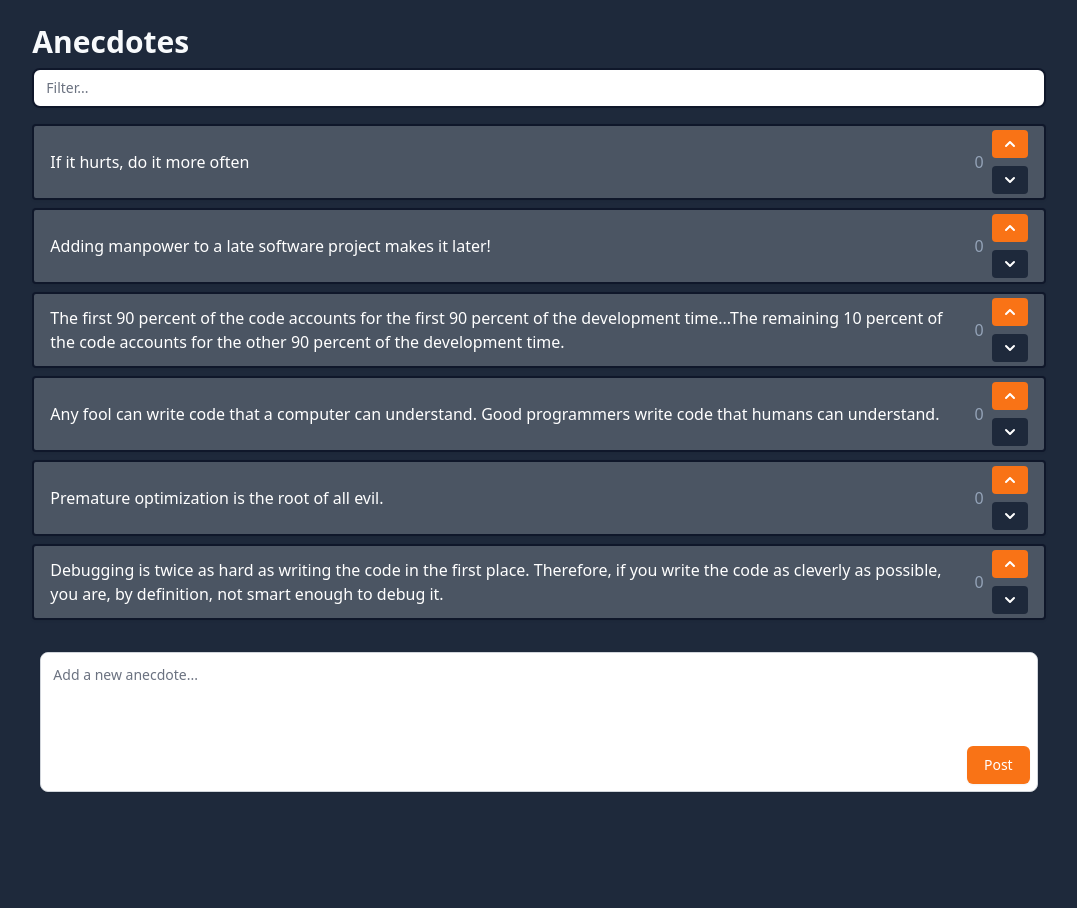
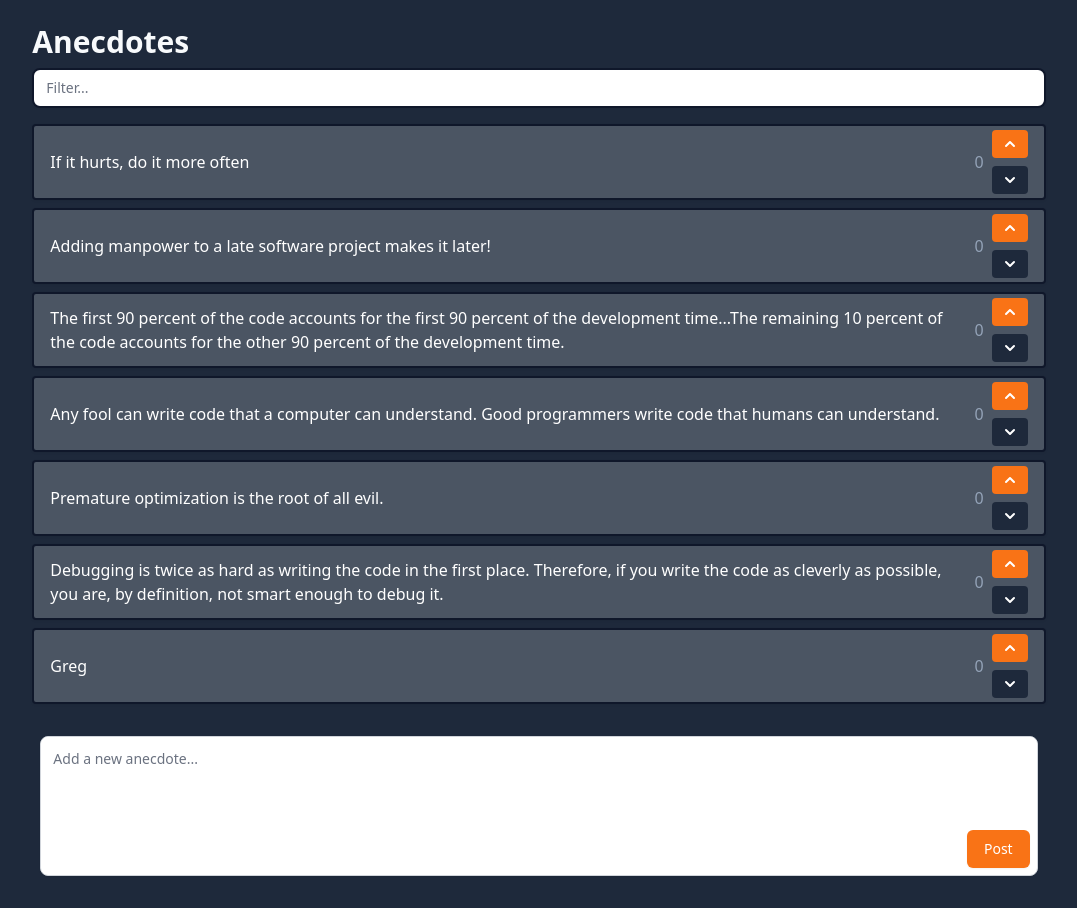
Before and after one commit to gjohnsx/fullstackopen, a React (Create React App) app in the folder part6/redux-anecdotes/: page / in a window 1280 px wide. Shown: the whole page, without its empty margins (101-1178 px from the left). Before the commit the page ends 824 px from the top, so only its background shows below. Built offline with nearby package versions, Linux system fonts and the light colour scheme; data requests are answered from the project's data file.

Commit message:
ex 6.16 redux thunk initialize anecdotes & add new anecdote

```diff
--- a/part6/redux-anecdotes/db.json
+++ b/part6/redux-anecdotes/db.json
@@ -29,6 +29,11 @@
       "content": "Debugging is twice as hard as writing the code in the first place. Therefore, if you write the code as cleverly as possible, you are, by definition, not smart enough to debug it.",
       "votes": 0,
       "id": 6
+    },
+    {
+      "content": "Greg",
+      "votes": 0,
+      "id": 7
     }
   ]
 }
--- a/part6/redux-anecdotes/package.json
+++ b/part6/redux-anecdotes/package.json
@@ -16,6 +16,7 @@
     "react-redux": "^8.0.1",
     "react-scripts": "5.0.1",
     "redux": "^4.2.0",
+    "redux-thunk": "^2.4.1",
     "web-vitals": "^2.1.4"
   },
   "scripts": {
--- /dev/null
+++ b/part6/redux-anecdotes/src/components/Anecdote.js
@@ -0,0 +1,34 @@
+import { ChevronUpIcon, ChevronDownIcon } from "@heroicons/react/solid";
+
+const Anecdote = ({ anecdote, upvote, downvote }) => {
+    return (
+        <div
+            className="flex my-2 py-1 px-4 border-2 border-slate-900 rounded drop-shadow-sm bg-gray-600 text-white items-center"
+        >
+            <p className="mr-auto">
+                {anecdote.content}
+            </p>
+            <p
+                className={`${anecdote.votes > 0 ? 'text-green-500' : anecdote.votes < 0 ? 'text-red-500' : 'text-slate-400'} ml-2`}
+            >
+                {anecdote.votes}
+            </p>
+            <div className="vote-buttons flex flex-col ml-2">
+                <button
+                    onClick={() => upvote(anecdote)}
+                    className="px-2 py-1 bg-orange-500 hover:bg-orange-600 rounded text-white mb-2"
+                >
+                    <ChevronUpIcon className="h-5 w-5 text-white" />
+                </button>
+                <button
+                    onClick={() => downvote(anecdote)}
+                    className="px-2 py-1 bg-slate-800 hover:bg-slate-900 rounded text-white"
+                >
+                    <ChevronDownIcon className="h-5 w-5 text-white" />
+                </button>
+            </div>
+        </div>
+    );
+};
+
+export default Anecdote;
--- a/part6/redux-anecdotes/src/components/AnecdoteForm.js
+++ b/part6/redux-anecdotes/src/components/AnecdoteForm.js
@@ -13,8 +13,7 @@ const AnecdoteForm = () => {
         const content = event.target.anecdote.value;
         event.target.anecdote.value = "";
 
-        const newAnecdote = await anecdoteService.createNew(content);
-        dispatch(createAnecdote(newAnecdote));
+        dispatch(createAnecdote(content));
         dispatch(changeNotification({
           title: 'Added new anecdote',
           content
--- a/part6/redux-anecdotes/src/components/AnecdoteList.js
+++ b/part6/redux-anecdotes/src/components/AnecdoteList.js
@@ -1,49 +1,27 @@
+import { useEffect } from "react";
 import { useSelector, useDispatch } from "react-redux";
 import { upvote, downvote } from '../reducers/anecdoteReducer';
-import { ChevronUpIcon, ChevronDownIcon } from "@heroicons/react/solid";
 import { changeNotification, hideNotification } from "../reducers/notificationReducer";
+import { setAnecdotes } from '../reducers/anecdoteReducer';
+import anecdoteService from '../services/anecdotes';
+import Anecdote from "./Anecdote";
 
 const AnecdoteList = () => {
-    const Anecdote = ({ anecdote }) => {
-        return (
-            <div
-                className="flex my-2 py-1 px-4 border-2 border-slate-900 rounded drop-shadow-sm bg-gray-600 text-white items-center"
-            >
-                <p className="mr-auto">
-                    {anecdote.content}
-                </p>
-                <p
-                    className={`${anecdote.votes > 0 ? 'text-green-500' : anecdote.votes < 0 ? 'text-red-500' : 'text-slate-400'} ml-2`}
-                >
-                    {anecdote.votes}
-                </p>
-                <div className="vote-buttons flex flex-col ml-2">
-                    <button
-                        onClick={() => upvoteAnecdote(anecdote)}
-                        className="px-2 py-1 bg-orange-500 hover:bg-orange-600 rounded text-white mb-2"
-                    >
-                        <ChevronUpIcon className="h-5 w-5 text-white" />
-                    </button>
-                    <button
-                        onClick={() => downvoteAnecdote(anecdote)}
-                        className="px-2 py-1 bg-slate-800 hover:bg-slate-900 rounded text-white"
-                    >
-                        <ChevronDownIcon className="h-5 w-5 text-white" />
-                    </button>
-                </div>
-            </div>
-        );
-    };
-    const anecdotes = useSelector(({ anecdotes }) => anecdotes);
-    const filter = useSelector(({ filter }) => filter);
-    const regex = new RegExp(filter);
+    const dispatch = useDispatch();
+    useEffect(() => {
+        anecdoteService
+            .getAll()
+            .then(anecdotes => dispatch(setAnecdotes(anecdotes)))
+    }, [dispatch]);
 
-    const sortedAnecdotes = anecdotes
-        .slice()
-        .filter(anecdote => anecdote.content.match(regex))
-        .sort((a, b) => b.votes - a.votes);
+    const anecdotes = useSelector(({ filter, anecdotes }) => {
+        const regex = new RegExp(filter);
 
-    const dispatch = useDispatch();
+        return anecdotes
+            .slice()
+            .filter(anecdote => anecdote.content.match(regex))
+            .sort((a, b) => b.votes - a.votes);
+    });
 
     const upvoteAnecdote = ({ content, id }) => {
         dispatch(upvote(id));
@@ -69,8 +47,13 @@ const AnecdoteList = () => {
 
     return (
         <div className='anecdote-list my-4'>
-            {sortedAnecdotes.map((anecdote) => (
-                <Anecdote anecdote={anecdote} key={anecdote.id} />
+            {anecdotes.map((anecdote) => (
+                <Anecdote
+                    anecdote={anecdote}
+                    key={anecdote.id}
+                    upvote={upvoteAnecdote}
+                    downvote={downvoteAnecdote}
+                />
             ))}
         </div>
     );
--- a/part6/redux-anecdotes/src/index.js
+++ b/part6/redux-anecdotes/src/index.js
@@ -4,14 +4,6 @@ import { store } from './store';
 import { Provider } from 'react-redux';
 import App from './App';
 import './index.css';
-import anecdoteService from './services/anecdotes';
-import { setAnecdotes } from './reducers/anecdoteReducer';
-
-anecdoteService.getAll().then(anecdotes =>
-  store.dispatch(setAnecdotes(anecdotes))
-);
-
-// console.log('getState:', store.getState());
 
 ReactDOM.createRoot(document.getElementById('root')).render(
   <Provider store={store}>
--- a/part6/redux-anecdotes/src/reducers/anecdoteReducer.js
+++ b/part6/redux-anecdotes/src/reducers/anecdoteReducer.js
@@ -1,20 +1,10 @@
 import { createSlice } from '@reduxjs/toolkit';
-
-const getId = () => (1000000 * Math.random()).toFixed(0)
+import anecdoteService from '../services/anecdotes';
 
 const anecdoteSlice = createSlice({
   name: 'anecdotes',
   initialState: [],
   reducers: {
-    createAnecdote(state, action) {
-      // const content = action.payload;
-      // state.push({
-      //   content,
-      //   id: getId(),
-      //   votes: 0
-      // })
-      state.push(action.payload);
-    },
     upvote(state, action) {
       const id = action.payload;
       const anecdoteToUpvote = state.find(a => a.id === id);
@@ -28,9 +18,27 @@ const anecdoteSlice = createSlice({
     },
     setAnecdotes(state, action) {
       return action.payload;
+    },
+    appendAnecdote(state, action) {
+      state.push(action.payload);
     }
   }
 });
 
-export const { createAnecdote, upvote, downvote, setAnecdotes } = anecdoteSlice.actions;
+export const { upvote, downvote, setAnecdotes, appendAnecdote } = anecdoteSlice.actions;
+
+export const initializeAnecdotes = () => {
+  return async dispatch => {
+    const anecdotes = await anecdoteService.getAll();
+    dispatch(setAnecdotes(anecdotes));
+  };
+};
+
+export const createAnecdote = (content) => {
+  return async dispatch => {
+    const newAnecdote = await anecdoteService.createNew(content);
+    dispatch(appendAnecdote(newAnecdote));
+  }
+}
+
 export default anecdoteSlice.reducer;
```
Also changed, not shown: 1 other file (tests, documents, lock files or other folders).
